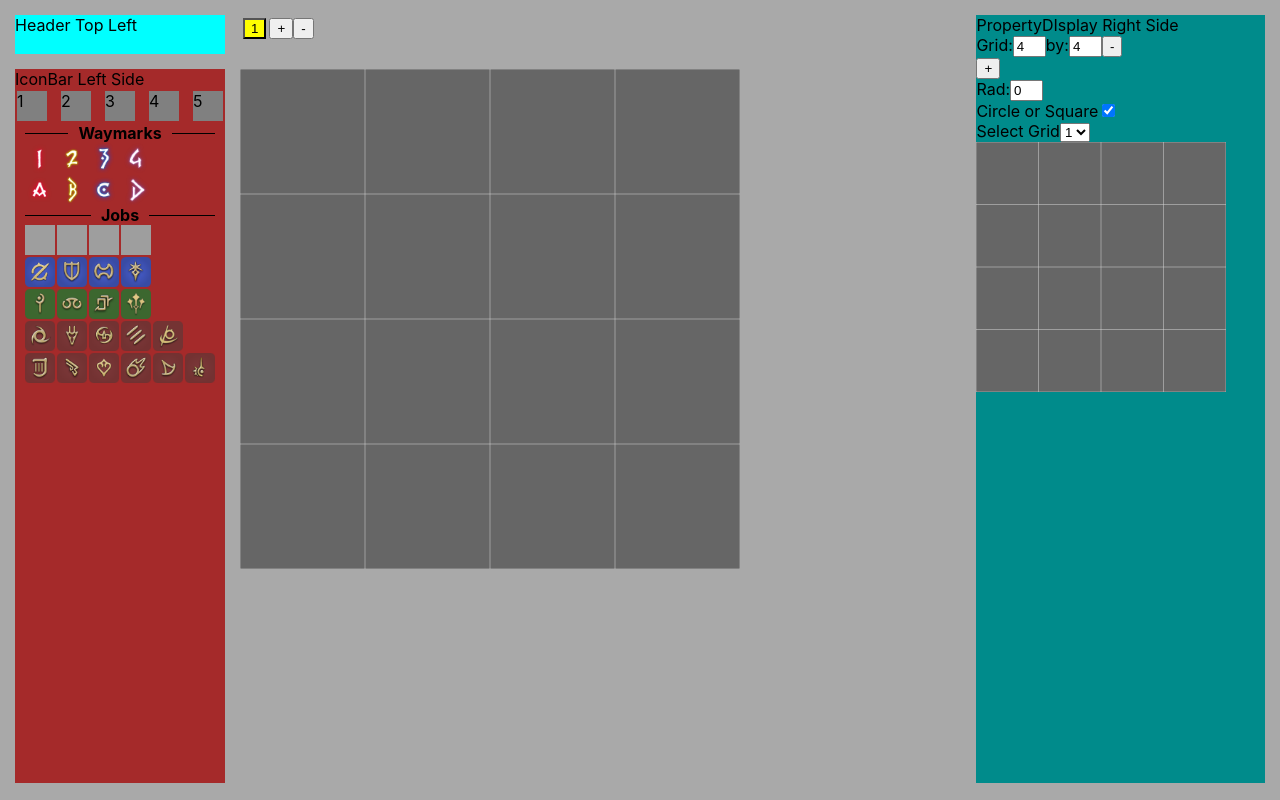
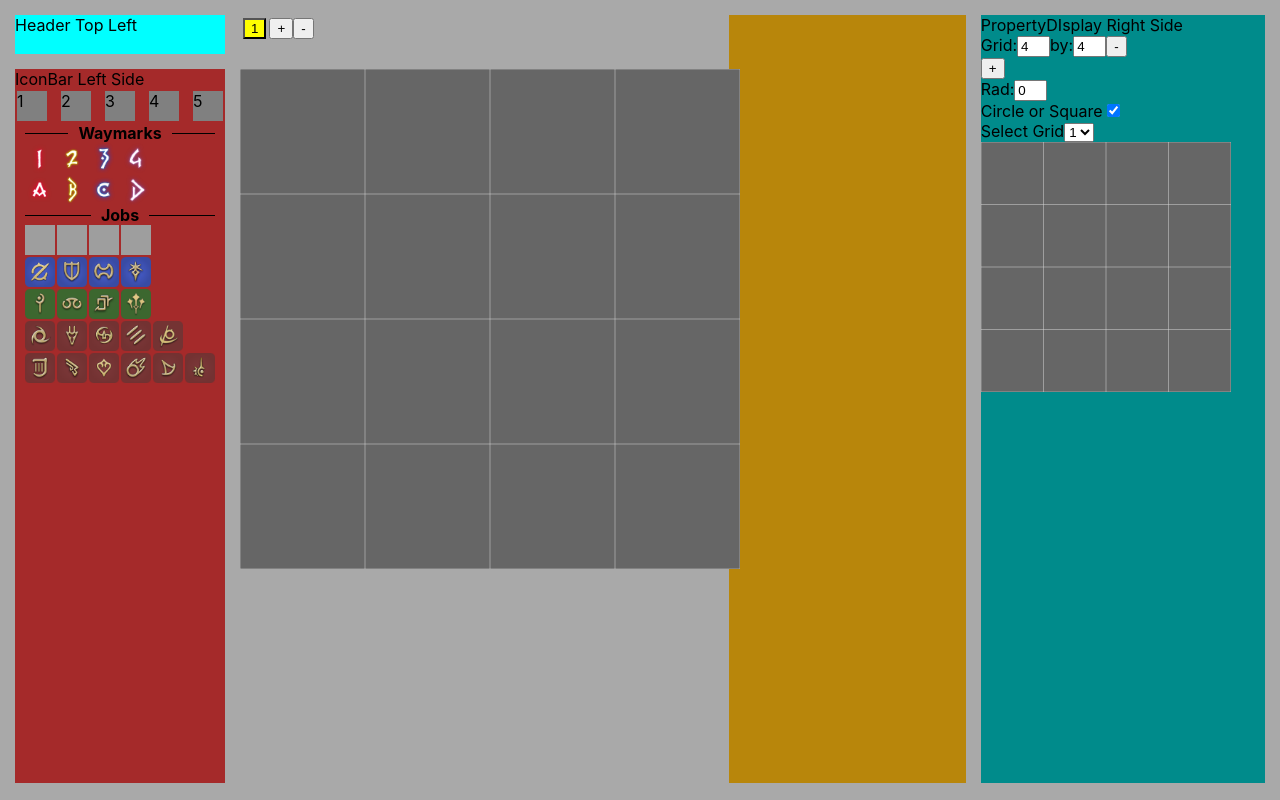
Before and after one commit to Aquaren56/JScript-Raidplaner, a React (Create React App) app: page / in a window 1280 px wide. Built offline with nearby package versions, Linux system fonts and the light colour scheme; grey boxes are pictures that could not be loaded.

Commit message:
added list of elements on canvas to select

```diff
--- a/src/App.tsx
+++ b/src/App.tsx
@@ -6,11 +6,12 @@ import IconModel from './models/IconModel';
 
 import Header from './components/Header';
 import IconBar from './components/IconBar/IconBar';
-import Steps from './components/StepBar/Steps';
+//import Steps from './components/StepBar/Steps';
 import PropertyDisplay from './components/PropertyDisplays/PropertyDisplay';
 import PlanningCanvas from './components/Canvases/PlanningCanvas';
 import MapCanvas from './components/Canvases/MapCanvas';
 import MapModel from './models/MapModel';
+import ElementDisplay from './components/ElementsDisplay/ElementDisplay';
 
 import StepList from './components/StepBar/StepList';
 
@@ -58,6 +59,7 @@ function App() {
             <PlanningCanvas children={items} setChildren={updateItems} selection={selection} setSelection={setSelection} key={items}/>
             <MapCanvas map={area} setMap={setArea}/>
           </div>
+          <ElementDisplay sceneChildren={items} selection={selection} setSelection={setSelection}/>
           <PropertyDisplay selection={selection===-1 ?  area : {player: items[selection], index: selection}} changeSelection={changeItemAt} changeMap={setArea} />
         </StepContext.Provider>
       </div>
--- /dev/null
+++ b/src/components/ElementsDisplay/ElementDisplay.tsx
@@ -0,0 +1,24 @@
+import IconModel from "../../models/IconModel";
+import '../../styling/element-display.css';
+import '../../styling/header.css';
+
+interface ElementDisplayProps {
+    sceneChildren: IconModel[];
+    selection: number;
+    setSelection: Function;
+}
+
+export default function ElementDisplay({sceneChildren, selection, setSelection}: ElementDisplayProps) {
+    return (
+        <div className="element-display">
+            {sceneChildren.map((child: IconModel, index: number) => {
+                return (
+                    <div className="element" style={{ backgroundColor: selection === index ? 'yellow' : 'white'}} key={index} onClick={() => setSelection(index)}>
+                        <img src={child.img} alt={child.identifier} />
+                        {child.identifier}
+                    </div>
+                )
+            })}
+        </div>
+    )
+}
--- /dev/null
+++ b/src/styling/element-display.css
@@ -0,0 +1,20 @@
+.element {
+    display: flex;
+    flex-direction: row;
+    width: 100%;
+
+}
+
+.element > img {
+    width: 30px;
+    height: 30px;
+    margin: 5px;
+}
+
+.element-display {
+    display: flex;
+    flex-direction: column;
+    justify-content: top;
+    align-items: center;
+    gap: 2px;
+}
--- a/src/styling/header.css
+++ b/src/styling/header.css
@@ -2,12 +2,12 @@
     height: 96vh;
     margin: 15px;
     display: grid;
-    grid-template-columns: 210px 1.5fr 0.6fr;
+    grid-template-columns: 210px 1.0fr 0.5fr 0.6fr;
     grid-template-rows: 39.3px 1fr;
     gap: 15px 15px;
     grid-template-areas:
-      "Header Steps RightSide"
-      "sidebar Canvas RightSide";
+      "Header Steps MiddleRightSide RightSide"
+      "sidebar Canvas MiddleRightSide RightSide";
 }
 
 .header {
@@ -29,3 +29,8 @@
     background-color: darkcyan;
     grid-area: RightSide;
 }
+
+.element-display {
+    background-color: darkgoldenrod;
+    grid-area: MiddleRightSide;
+}
```
